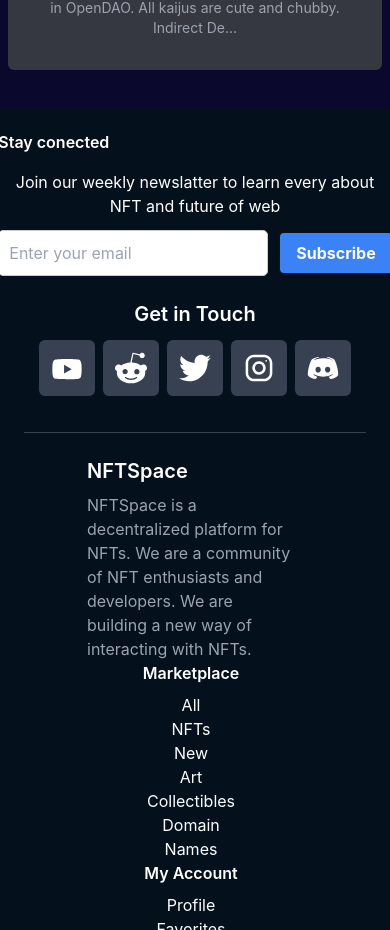
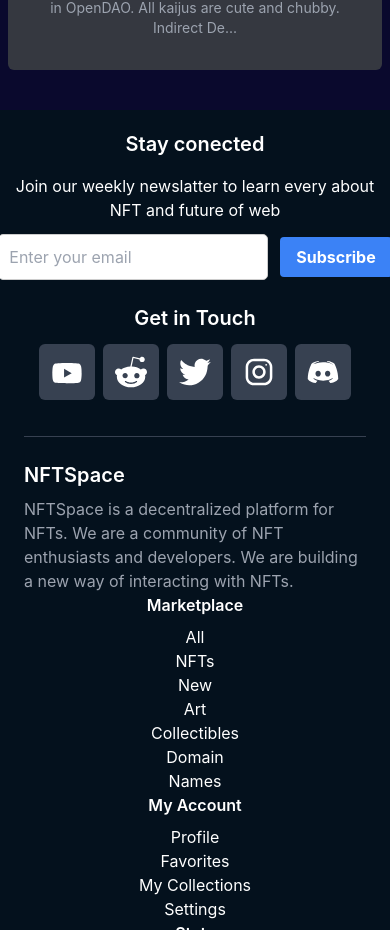
Before and after one commit to ShadmanShakib/nftspace, a Next.js app: page /Explore in a window 390 px wide. Shown: the part 1414-2344 px from the top of the page. Built offline with nearby package versions, Linux system fonts and the light colour scheme.

Commit message:
item page

```diff
--- a/components/common/Footer/Footer.module.css
+++ b/components/common/Footer/Footer.module.css
@@ -18,7 +18,7 @@
   @apply text-center;
 }
 .title {
-  @apply xl:text-xl text-white font-semibold mb-4;
+  @apply text-xl text-white text-center  font-semibold mb-4;
 }
 .btn {
   @apply bg-blue-500 hover:bg-blue-700 text-white font-bold py-2 px-4 rounded;
@@ -48,11 +48,11 @@
 }
 /* Bottom section */
 .bottom_section {
-  @apply grid xl:grid-cols-5  place-content-center  grid-flow-row;
+  @apply grid xl:grid-cols-5 lg:gap-y-6 place-content-center  grid-flow-row;
 }
 .nftSpace {
-  @apply w-52 text-left mr-2;
+  @apply xl:w-52 text-left mr-2;
 }
 .grid_section {
-  @apply w-52 flex flex-col items-center;
+  @apply xl:w-52 flex flex-col items-center;
 }
--- a/components/section/Hero/Hero.module.css
+++ b/components/section/Hero/Hero.module.css
@@ -23,10 +23,10 @@
   @apply flex mt-5 mb-8;
 }
 .card {
-  @apply shadow-md rounded-lg;
+  @apply shadow-md rounded-lg z-30;
 }
 .image {
-  @apply rounded-t-lg h-[299px] w-[355px]  xl:h-[400px] xl:w-[450px]  object-cover;
+  @apply rounded-t-lg h-[299px] w-[355px] cursor-pointer  xl:h-[400px] xl:w-[450px]  object-cover;
 }
 .cardfooter {
   @apply flex  items-center p-4 justify-between  rounded-b-md;
--- a/components/section/Hero/Hero.tsx
+++ b/components/section/Hero/Hero.tsx
@@ -24,13 +24,14 @@ function Hero() {
             <LinkButton to="/" varient="secondary" title="Create" />
           </div>
         </div>
+        <div className={styles.card}>
           <Link href="/items/id" passHref>
-          <div className={styles.card}>
             <img
               className={styles.image}
               alt="Feature Image"
               src="https://lh3.googleusercontent.com/LPL9OgXmxE9ZrxeN-cGj01hOQGFM6MoHGE1qEPapFKzVIaaF-erA9JLdoOXBVR2GIYjB4J6xX1BFL27kkyQewkTZtsP3CdPiqX-qow=s0"
             />
+          </Link>
           {/* Card footer */}
           <div className={styles.cardfooter}>
             <div className="flex items-center">
@@ -48,7 +49,6 @@ function Hero() {
             </button>
           </div>
         </div>
-        </Link>
       </div>
     </div>
   );
--- a/components/section/ItemHeader/ItemHeader.module.css
+++ b/components/section/ItemHeader/ItemHeader.module.css
@@ -1,5 +1,5 @@
 .main {
-  @apply px-3 pt-2;
+  @apply px-3 pt-2 lg:w-full;
 }
 .authorSection {
   @apply flex items-center;
--- a/components/ui/Button/Button.module.css
+++ b/components/ui/Button/Button.module.css
@@ -1,14 +1,15 @@
 .main {
   @apply inline-flex items-center justify-center  font-semibold  py-3 px-4 rounded-lg focus:outline-none;
 }
+
 .icon {
   @apply mr-3;
 }
 .primary {
   @apply text-white;
   background: linear-gradient(90deg, #007cf0 0%, #00dfd8 100%);
-  background-image: linear-gradient(90deg, #007cf0 0%, #00dfd8 100%);
 }
+
 .secondary {
   @apply text-white;
   background: linear-gradient(90deg, #7928ca, #ff0080);
--- a/components/ui/Cards/BuyCard/BuyCard.module.css
+++ b/components/ui/Cards/BuyCard/BuyCard.module.css
@@ -15,6 +15,6 @@
   @apply stroke-current mr-2;
 }
 .content {
-  @apply flex flex-col flex-1 p-3;
+  @apply flex flex-col flex-1 p-3 rounded-b-md;
   background-color: rgb(48, 51, 57);
 }
--- a/components/ui/Cards/BuyCard/BuyCard.tsx
+++ b/components/ui/Cards/BuyCard/BuyCard.tsx
@@ -9,10 +9,12 @@ const BuyCard: React.FC = () => {
   const clockIcon = cn(s.icon, s.icon_clock);
   return (
     <div className={s.main}>
+      {/* Header Sectoin */}
       <div className={s.header}>
         <BsClock size={20} className={clockIcon} />
         <p className={s.title}>sale ends July 1, 2022 at 11:17 pm (GMT)</p>
       </div>
+      {/* Context section */}
       <div className={s.content}>
         <h1 className="text-gray-400">Current price</h1>
         <div className="flex  items-center my-2">
--- a/pages/items/[id].tsx
+++ b/pages/items/[id].tsx
@@ -9,10 +9,15 @@ function CryptoItem() {
   return (
     <div className="bg-primary-dark text-white">
       <Layout>
+        <main className="flex flex-col max-w-screen-xl mx-auto w-full pb-10 ">
+          <div className="lg:flex justify-center mx-5 ">
+            <div className=" flex-grow lg:max-w-[43%]">
+              <ItemCard />
+            </div>
+            <div className="lg:flex flex-col items-center lg:w-full lg:mx-6">
               <ItemHeader name="#4494" creator="Bored Ape Yacht Club" />
-        <ItemCard />
               <BuyCard />
-        <div className="grid grid-cols-1 gap-1 my-6">
+              <div className="w-full">
                 {/* Price History */}
                 <ExpandBtn title="Price History" icon={<BiStats size={20} />}>
                   <div className="bg-white p-5">
@@ -31,6 +36,9 @@ function CryptoItem() {
                   icon={<MdTimeline size={20} />}
                 />
               </div>
+            </div>
+          </div>
+        </main>
       </Layout>
     </div>
   );
```
Lines whose indentation alone changed are shown as unchanged.
